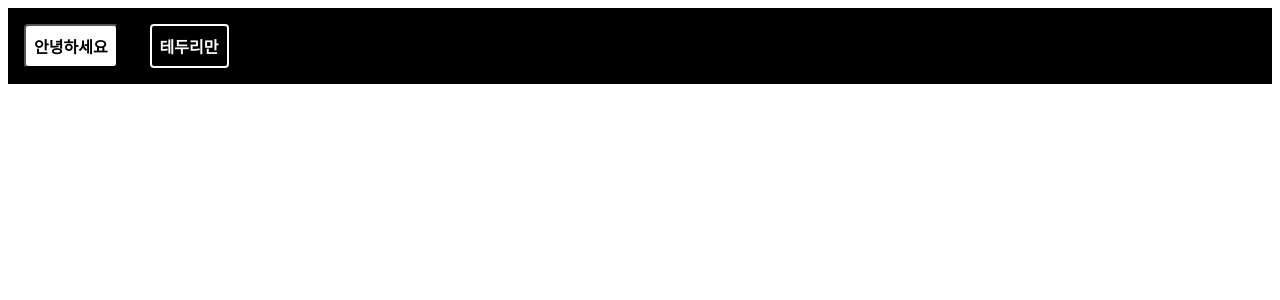
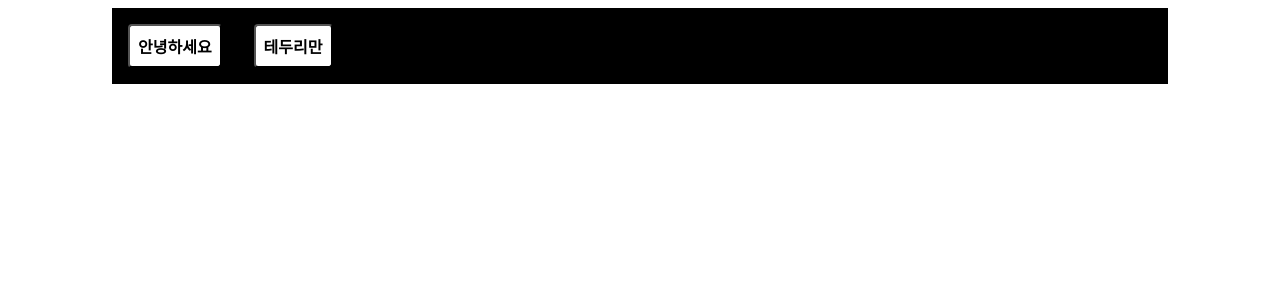
Before and after one commit to seulgiyoon/learning-react, a React app in the folder 09-styling-react/: page / in a window 1280 px wide. Shown: the top 300 px of the page. Built offline with nearby package versions, Linux system fonts and the light colour scheme.

Commit message:
Update summary 200316

```diff
--- a/09-styling-react/src/StyledComponents.js
+++ b/09-styling-react/src/StyledComponents.js
@@ -1,5 +1,25 @@
 import React from 'react'
 import styled, { css } from 'styled-components';
+// 여러 줄의 스타일 구문을 조건부로 설정해야 하는 경우 css를 불러온다.
+
+const sizes = {
+  desktop: 1024,
+  tablet: 768,
+};
+
+// sizes 안에 있는 크기들에 따라 @media (max-width: size){} 형태의 결과를 내는 함수를 생성하는 함수.
+// 함수는 desktop: (...args) => { return css style } 형태.
+// 인자로 미디어 크기에 적용할 스타일을 넘긴다. media.desktop`width: 768px;`처럼 함수는 tagged 템플릿 리터럴 형태로 작성.
+// sizes에 입력된 수치는 em으로 바뀌도록 되어 있었는데 px로 해보았음.
+const media = Object.keys(sizes).reduce((acc, label) => {
+  acc[label] = (...args) => css`
+    @media (max-width: ${sizes[label]}px) {
+      ${css(...args)};
+    }
+  `;
+  console.log(acc);
+  return acc;
+}, {});
 
 // div 엘리먼트에 스타일을 지정하여 컴포넌트처럼 만들기
 const Box = styled('div')`
@@ -7,6 +27,19 @@ const Box = styled('div')`
   background: ${props => props.color || 'blue'};
   padding: 1rem;
   display: flex;
+
+  width: 1024px;
+  margin: 0 auto;
+  /* 창 가로크기 1024px부터는 width를 768px, 가운데 정렬 */
+  /* @media (max-width: 1024px) {
+    width: 768px;
+  } */
+  ${media.desktop`width: 768px;`}
+  /* 창 가로크기 768px부터는 width를 창 크기와 같게 한다 */
+  /* @media (max-width: 768px) {
+    width: 100%
+  } */
+  ${media.tablet`width: 100%;`}
 `;
 
 // button 엘리먼트에 스타일을 지정하여 컴포넌트처럼 만들기
@@ -50,7 +83,8 @@ function StyledComponents() {
   return (
     <Box color="black">
       <Button>안녕하세요</Button>
-      <Button inverted={true}>테두리만</Button>
+      {/* inverted가 true이면 34번째줄 스타일이 적용 */}
+      <Button inverted={false}>테두리만</Button>
 
     </Box>
   )
```
Also changed, not shown: 1 other file (tests, documents, lock files or other folders).
